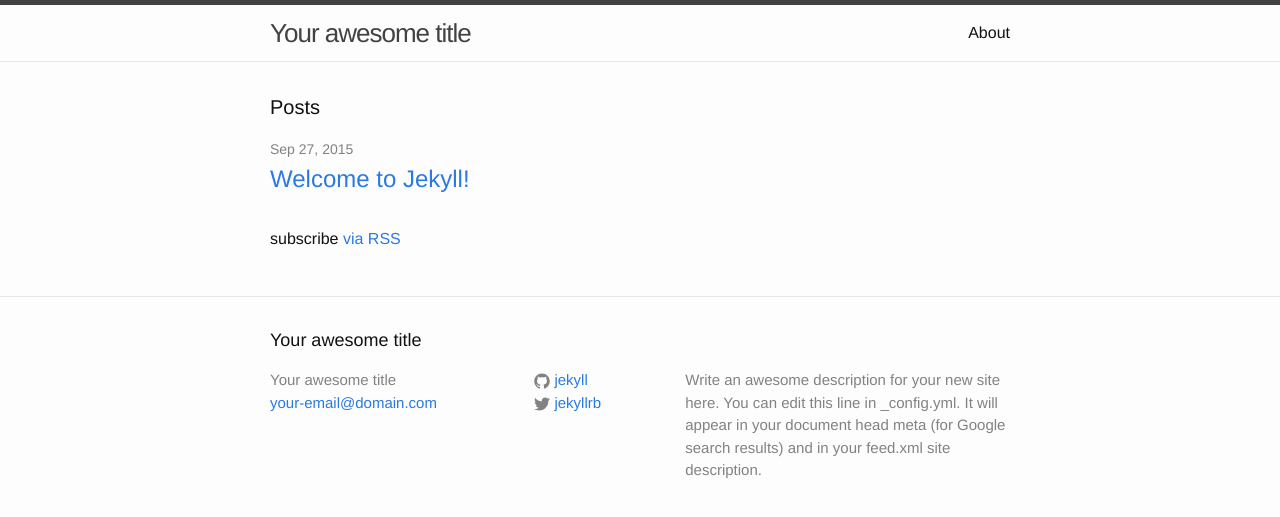
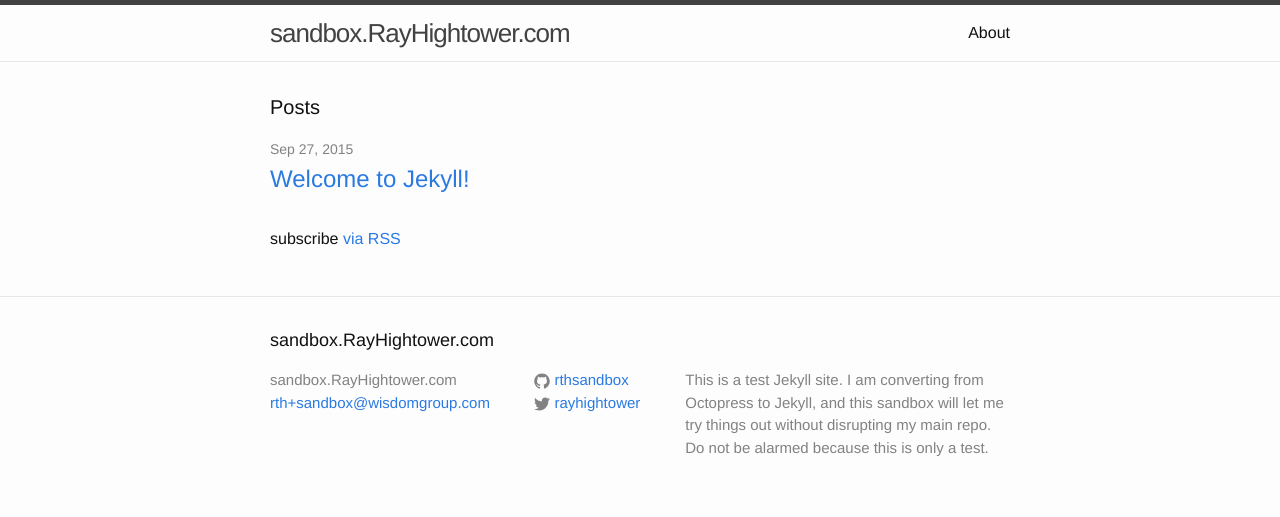
Before and after one commit to rthsandbox/rthsandbox.github.io, a Jekyll site: the page built from index.html, in a window 1280 px wide. Shown: the top 517 px of the page. Built offline with Jekyll 4.4.1, drawn with Linux system fonts in a browser that asks for light colours.

Commit message:
update _config.yml with necessary details

```diff
--- a/_config.yml
+++ b/_config.yml
@@ -1,14 +1,11 @@
 # Site settings
-title: Your awesome title
-email: your-email@domain.com
-description: > # this means to ignore newlines until "baseurl:"
-  Write an awesome description for your new site here. You can edit this
-  line in _config.yml. It will appear in your document head meta (for
-  Google search results) and in your feed.xml site description.
+title: sandbox.RayHightower.com
+email: rth+sandbox@wisdomgroup.com
+description: This is a test Jekyll site. I am converting from Octopress to Jekyll, and this sandbox will let me try things out without disrupting my main repo. Do not be alarmed because this is only a test.
 baseurl: "" # the subpath of your site, e.g. /blog/
-url: "http://yourdomain.com" # the base hostname & protocol for your site
-twitter_username: jekyllrb
-github_username:  jekyll
+url: "http://sandbox.rayhightower.com" # the base hostname & protocol for your site
+twitter_username: rayhightower
+github_username:  rthsandbox
 
 # Build settings
 markdown: kramdown
```
